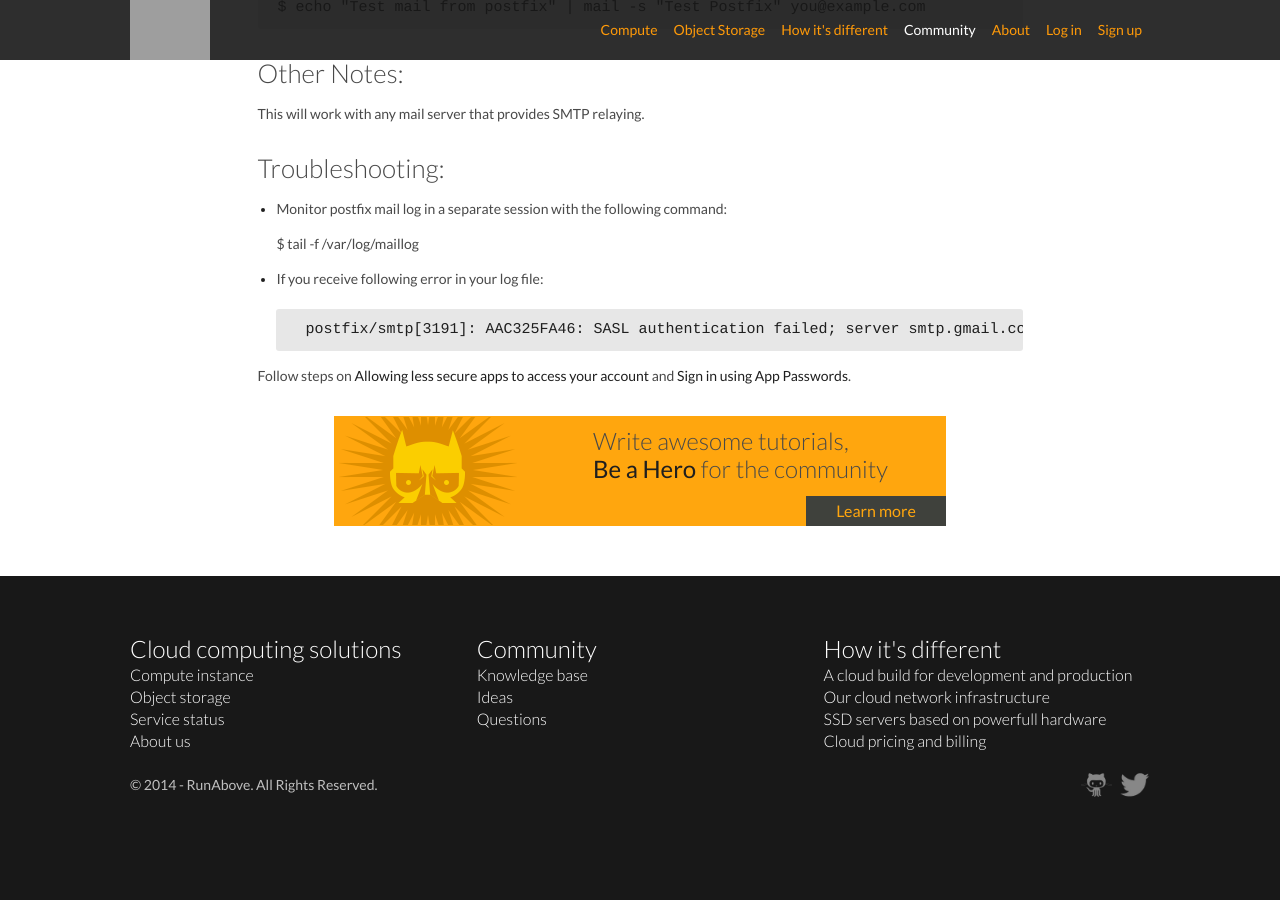
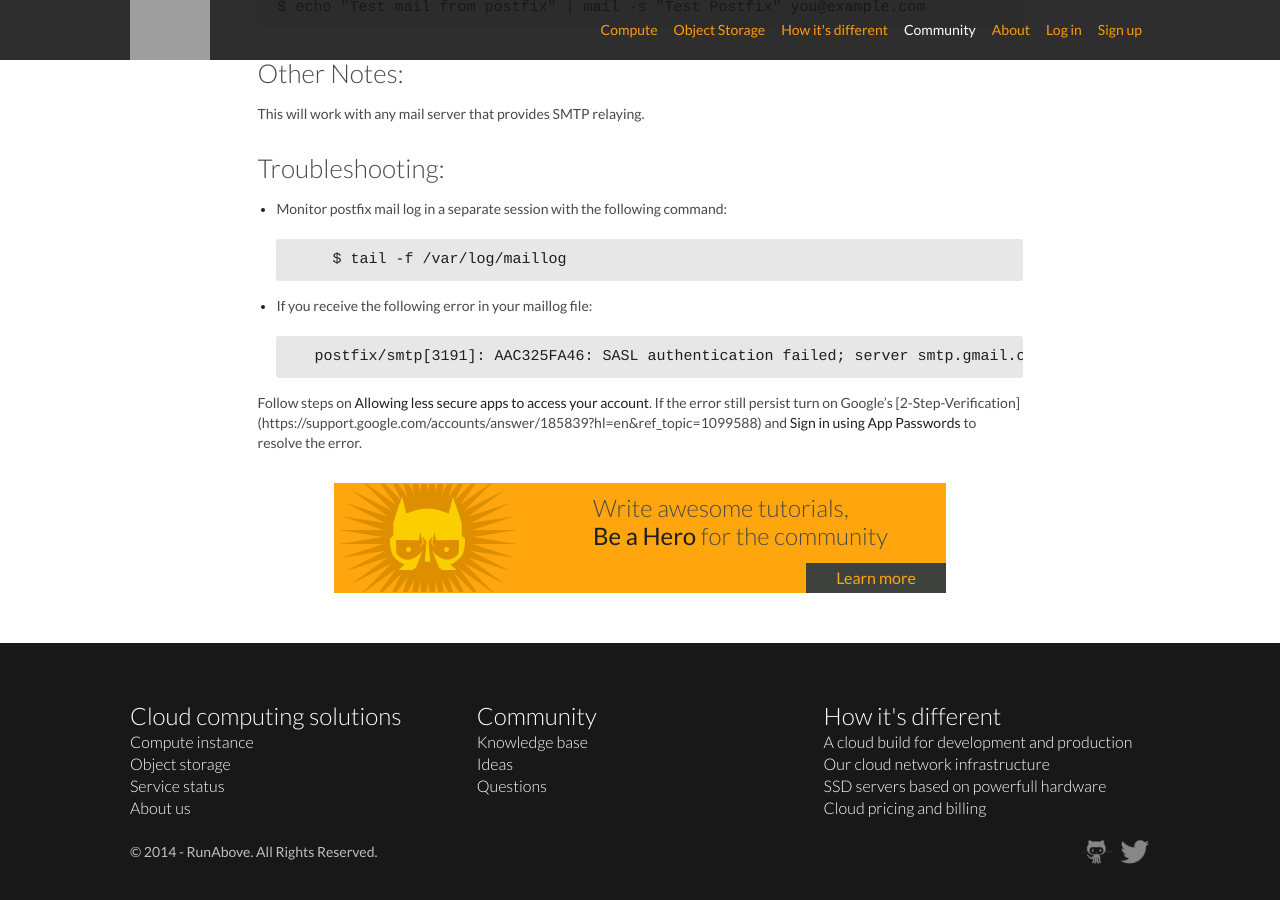
Before and after one commit to ovhlabs/knowledge-base, a Jekyll site: the page built from en/_posts/2014-10-06-how-to-relay-postfix-mails-via-smtp.gmail.com-on-ubuntu-14.04.markdown, in a window 1280 px wide and 900 px high, scrolled down 1452 px. Built offline with Jekyll 4.4.1, drawn with Linux system fonts in a browser that asks for light colours; some web fonts are replaced; Markdown is read by kramdown in place of the engine named in the settings; comment, search, counter and statistics services are not loaded; before the commit the page ends 2285 px from its top, so only the background shows below that; grey boxes are pictures that could not be loaded.

Commit message:
Update 2014-10-06-how-to-relay-postfix-mails-via-smtp.gmail.com-on-ubuntu-14.04.markdown
Minor Changes to Troubleshooting.

```diff
--- a/en/_posts/2014-10-06-how-to-relay-postfix-mails-via-smtp.gmail.com-on-ubuntu-14.04.markdown
+++ b/en/_posts/2014-10-06-how-to-relay-postfix-mails-via-smtp.gmail.com-on-ubuntu-14.04.markdown
@@ -62,12 +62,12 @@ This will work with any mail server that provides SMTP relaying.
 Troubleshooting:
 ---------------
 
- - Monitor postfix mail log in a separate session with the following command:
+- Monitor postfix mail log in a separate session with the following command:
 
-    $ tail -f /var/log/maillog
+		  $ tail -f /var/log/maillog
 
- - If you receive following error in your log file:
+- If you receive the following error in your maillog file:
 
-		postfix/smtp[3191]: AAC325FA46: SASL authentication failed; server smtp.gmail.com[64.233.166.108] said: 534-5.7.14 <https://accounts.google.com/ContinueSignIn?someverylongurl> Please log in via your web browser and then try again.?534-5.7.14 Learn more at?534 5.7.14 https://support.google.com/mail/bin/answer.py?answer=78754 c214wjb.23 - gsmtp
+	    postfix/smtp[3191]: AAC325FA46: SASL authentication failed; server smtp.gmail.com[64.233.166.108] said: 534-5.7.14 <https://accounts.google.com/ContinueSignIn?someverylongurl> Please log in via your web browser and then try again.?534-5.7.14 Learn more at?534 5.7.14 https://support.google.com/mail/bin/answer.py?answer=78754 c214wjb.23 - gsmtp
 
-Follow steps on [Allowing less secure apps to access your account](https://support.google.com/accounts/answer/6010255) and [Sign in using App Passwords](https://support.google.com/accounts/answer/185833?hl=en).
+Follow steps on [Allowing less secure apps to access your account](https://support.google.com/accounts/answer/6010255). If the error still persist turn on Google's [2-Step-Verification] (https://support.google.com/accounts/answer/185839?hl=en&ref_topic=1099588) and [Sign in using App Passwords](https://support.google.com/accounts/answer/185833?hl=en) to resolve the error.
```
